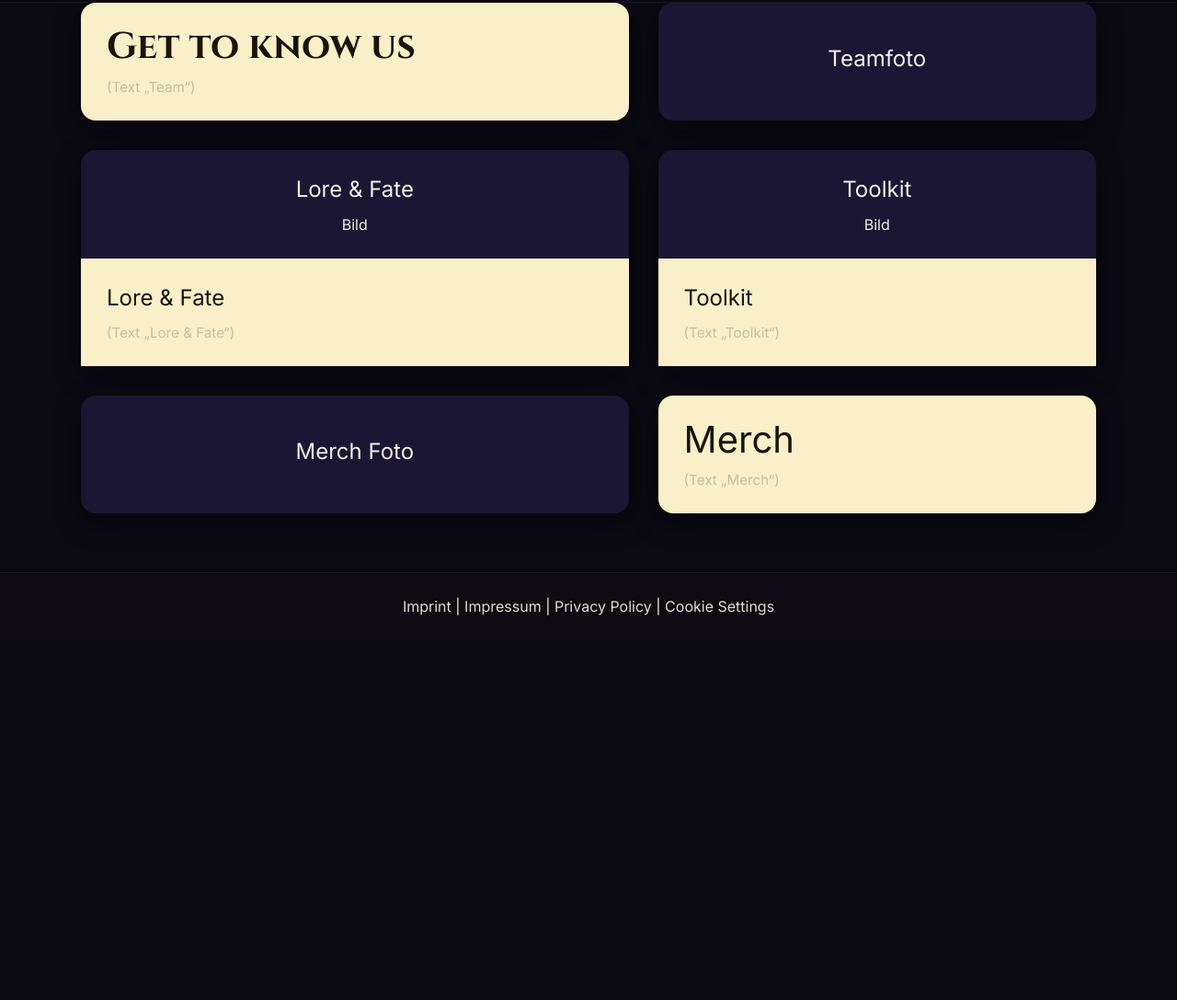
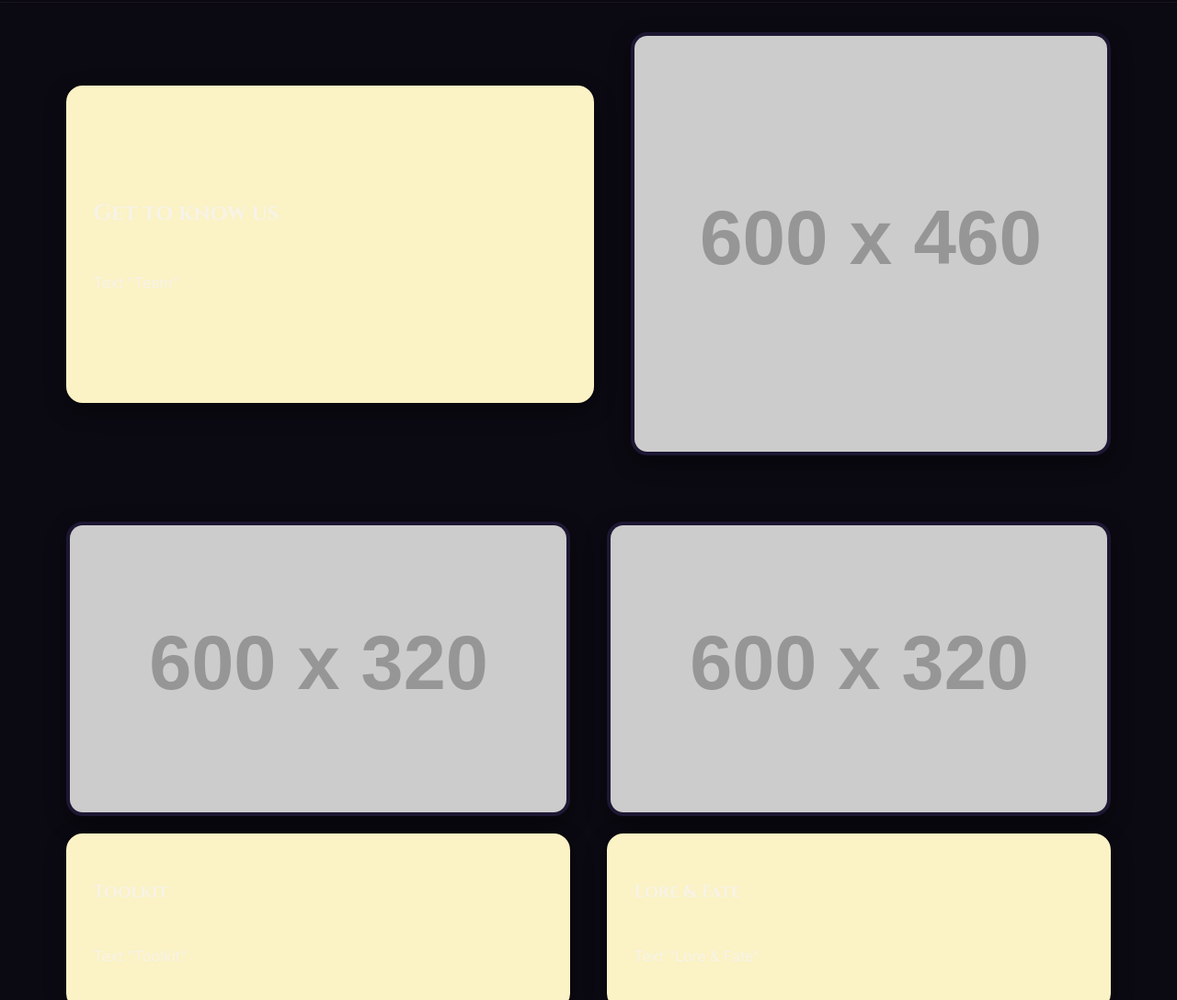
Before and after one commit to Eclipsion-Games/Website, a website built with Vite: page index.html in a window 1280 px wide. Shown: the part 690-1777 px from the top of the page at 92% size. Before the commit the page ends 1387 px from the top, so only its background shows below. Built offline with nearby package versions, Linux system fonts and the light colour scheme; placeholder pictures from the web are drawn by us.

Commit message:
Remove committed JPEG placeholders

```diff
--- a/index.html
+++ b/index.html
@@ -21,61 +21,56 @@
   <!-- Header/Navi STARTET direkt unter dem Hero und wird sticky -->
   <div id="site-header"></div>
 
-  <section class="section-grid container">
-    <div class="grid">
-      <!-- 1) links oben -->
-      <a class="card cream round shadow" href="/pages/team/">
-        <h1 class="h1">Get to know us</h1>
-        <div class="kicker">(Text „Team“)</div>
-      </a>
+    <main class="landing-container">
 
-      <!-- 2) rechts oben -->
-      <a class="card ink round shadow" href="/pages/team/">
-        <div>
-          <div class="h2">Teamfoto</div>
+      <!-- Reihe 1 -->
+      <section class="landing-row" style="--landing-image-h: 460px">
+        <article class="landingCard landingCard--text">
+          <h2>Get to know us</h2>
+          <p>Text "Team"</p>
+        </article>
+
+        <a class="landingCard landingCard--image" href="/pages/team/">
+          <img src="https://placehold.co/600x460?text=Team" alt="Teamfoto">
+        </a>
+      </section>
+
+      <!-- Reihe 2 -->
+      <section class="landing-row landing-row--swap" style="--landing-image-h: 320px">
+        <div class="landing-stack">
+          <a class="landingCard landingCard--image" href="/pages/lore-and-fate/">
+            <img src="https://placehold.co/600x320?text=Lore+%26+Fate" alt="Lore &amp; Fate">
+          </a>
+          <article class="landingCard landingCard--text landingCard--text-auto">
+            <h3>Lore &amp; Fate</h3>
+            <p>Text "Lore &amp; Fate"</p>
+          </article>
         </div>
-      </a>
 
-      <!-- 3) links mitte -->
-      <a class="round shadow" href="/pages/lore-and-fate/" style="display:block">
-        <div class="card ink round" style="border-bottom-left-radius:0;border-bottom-right-radius:0">
-          <div>
-            <div class="h2">Lore &amp; Fate</div>
-            <div>Bild</div>
-          </div>
+        <div class="landing-stack">
+          <a class="landingCard landingCard--image" href="/pages/toolkit/">
+            <img src="https://placehold.co/600x320?text=Toolkit" alt="Toolkit">
+          </a>
+          <article class="landingCard landingCard--text landingCard--text-auto">
+            <h3>Toolkit</h3>
+            <p>Text "Toolkit"</p>
+          </article>
         </div>
-        <div class="card cream" style="border-top-left-radius:0;border-top-right-radius:0">
-          <div class="h2">Lore &amp; Fate</div>
-          <div class="kicker">(Text „Lore &amp; Fate“)</div>
-        </div>
-      </a>
+      </section>
 
-      <!-- 4) rechts mitte -->
-      <a class="round shadow" href="/pages/toolkit/" style="display:block">
-        <div class="card ink round" style="border-bottom-left-radius:0;border-bottom-right-radius:0">
-          <div>
-            <div class="h2">Toolkit</div>
-            <div>Bild</div>
-          </div>
-        </div>
-        <div class="card cream" style="border-top-left-radius:0;border-top-right-radius:0">
-          <div class="h2">Toolkit</div>
-          <div class="kicker">(Text „Toolkit“)</div>
-        </div>
-      </a>
+      <!-- Reihe 3 -->
+      <section class="landing-row" style="--landing-image-h: 380px">
+        <a class="landingCard landingCard--image" href="/pages/merch/">
+          <img src="https://placehold.co/600x380?text=Merch" alt="Merch Foto">
+        </a>
 
-      <!-- 5) links unten -->
-      <a class="card ink round shadow" href="/pages/merch/">
-        <div class="h2">Merch Foto</div>
-      </a>
+        <article class="landingCard landingCard--text">
+          <h2>Merch</h2>
+          <p>Text "Merch"</p>
+        </article>
+      </section>
 
-      <!-- 6) rechts unten -->
-      <a class="card cream round shadow" href="/pages/merch/">
-        <div class="h1">Merch</div>
-        <div class="kicker">(Text „Merch“)</div>
-      </a>
-    </div>
-  </section>
+    </main>
 
   <div id="site-footer"></div>
   <script type="module" src="/src/pages/home.ts"></script>
--- a/package.json
+++ b/package.json
@@ -6,7 +6,8 @@
   "scripts": {
     "dev": "vite",
     "build": "vite build",
-    "preview": "vite preview"
+    "preview": "vite preview",
+    "test": "echo \"No tests specified\""
   },
   "devDependencies": {
     "vite": "^5.2.0",
--- a/src/styles/layout.css
+++ b/src/styles/layout.css
@@ -139,3 +139,79 @@
   .hero .layer, .hero .sun{ transform: none !important; }
   .hero .fog{ opacity: .25; }
 }
+
+:root{
+  --landing-row-gap: clamp(28px, 6vw, 72px);
+  --landing-col-gap: clamp(16px, 4vw, 40px);
+  --landing-paper: #FBF2C5;
+  --landing-ink:   #1D1733;
+  --landing-radius: 18px;
+  --landing-shadow: 0 8px 24px rgba(0,0,0,.25);
+}
+
+.landing-container{
+  display: grid;
+  gap: var(--landing-row-gap);
+  max-width: 1200px;
+  margin: 0 auto;
+  padding: clamp(16px, 3vw, 32px);
+}
+
+.landing-row{
+  display: flex;
+  align-items: stretch;
+  gap: var(--landing-col-gap);
+}
+
+.landing-row.landing-row--swap{
+  flex-direction: row-reverse;
+}
+
+.landingCard{
+  border-radius: var(--landing-radius);
+  box-shadow: var(--landing-shadow);
+  overflow: hidden;
+  flex: 1 1 0;
+}
+
+.landingCard--image{
+  background: #0f0d1c;
+  border: 4px solid var(--landing-ink);
+  block-size: var(--landing-image-h);
+  display: grid;
+}
+.landingCard--image img{
+  inline-size: 100%;
+  block-size: 100%;
+  object-fit: cover;
+  display: block;
+}
+
+.landingCard--text{
+  background: var(--landing-paper);
+  border: 4px solid var(--landing-paper);
+  block-size: calc(var(--landing-image-h) * 0.75);
+  align-self: center;
+  padding: clamp(18px, 2vw, 28px);
+  display: grid;
+  align-content: center;
+  gap: .5rem;
+}
+
+.landingCard--text-auto{
+  block-size: auto;
+  align-self: start;
+}
+
+.landing-stack{
+  display: grid;
+  gap: clamp(12px, 1.5vw, 20px);
+  flex: 1 1 0;
+  min-inline-size: 0;
+}
+
+@media (max-width: 900px){
+  .landing-row{ flex-direction: column; }
+  .landingCard--image,
+  .landingCard--text{ block-size: auto; }
+}
```
